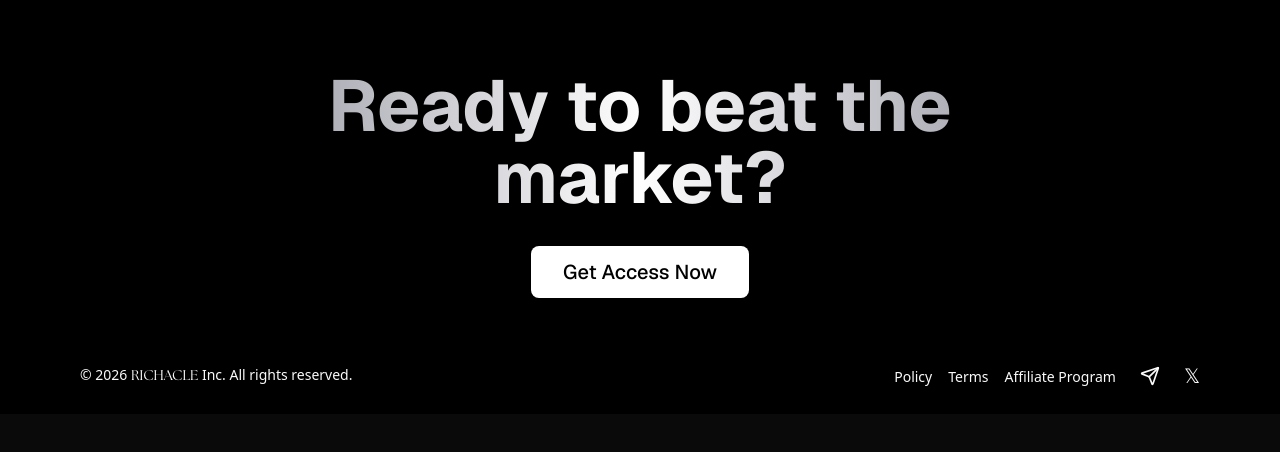
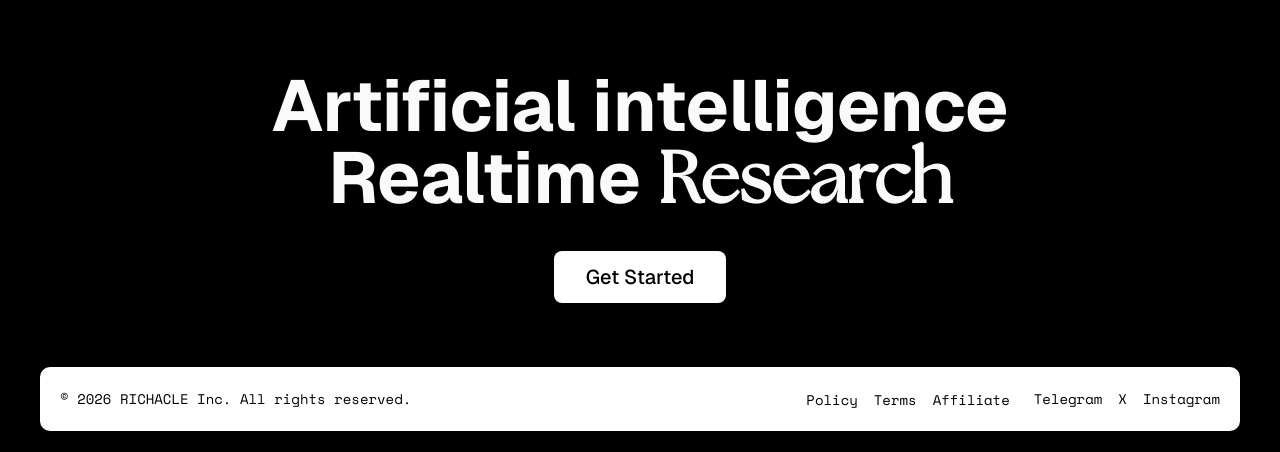
Before and after one commit to nileshunlucky/Richacle, a Next.js app in the folder client/: page / in a window 1280 px wide. Shown: the part 1552-2004 px from the top of the page. Before the commit the page ends 1966 px from the top, so only its background shows below. Built offline with nearby package versions, Linux system fonts and the light colour scheme; no server answers.

Commit message:
landing opt

```diff
--- a/client/app/globals.css
+++ b/client/app/globals.css
@@ -6,9 +6,18 @@
   font-weight: 100;
   font-style: normal;
 }
+@font-face {
+  font-family: 'spacemono Display';
+  src: url('/spacemono.ttf') format('opentype');
+  font-weight: 100;
+  font-style: normal;
+}
 
 .theseason {
   font-family: 'theseason Display', serif;
+}
+.spacemono {
+  font-family: 'spacemono Display', serif;
 }
 
 @custom-variant dark (&:is(.dark *));
--- a/client/components/Footer.tsx
+++ b/client/components/Footer.tsx
@@ -1,30 +1,29 @@
 "use client";
 import React from "react";
-import { Send, Twitter } from "lucide-react";
 import Link from "next/link";
 
 export default function Footer() {
   const year = new Date().getFullYear();
 
   return (
-    <footer className="w-full py-6 z-50 relative">
-      <div className="max-w-6xl mx-auto px-4 ">
+    <footer className="w-full py-6 z-50 relative px-10">
+      <div className="  p-5 spacemono text-black bg-white rounded-lg">
         <div className="flex flex-col md:flex-row items-center justify-between gap-4">
 
           {/* Copyright */}
           <p className="text-sm  text-center">
-            © {year} <span className="theseason">RICHACLE</span> Inc. All rights reserved.
+            © {year} <span className="">RICHACLE</span> Inc. All rights reserved.
           </p>
 
           {/* Links + social */}
-          <div className="flex items-center flex-wrap gap-6 justify-center">
+          <div className="flex md:flex-row flex-col items-center flex-wrap md:gap-6 gap-3 justify-center">
 
             {/* Links */}
             <ul className="flex items-center gap-4">
               <li>
                 <Link
                   href="/policy"
-                  className="text-sm  hover:text-white transition"
+                  className="text-sm  hover:text-black transition"
                 >
                   Policy
                 </Link>
@@ -32,7 +31,7 @@ export default function Footer() {
               <li>
                 <Link
                   href="/terms"
-                  className="text-sm  hover:text-white transition"
+                  className="text-sm  hover:text-black transition"
                 >
                   Terms
                 </Link>
@@ -40,31 +39,41 @@ export default function Footer() {
               <li>
                 <a
                   href="https://richacle.lemonsqueezy.com/affiliates"
-                  className="text-sm  hover:text-white transition"
+                  className="text-sm  hover:text-black transition"
                 >
-                  Affiliate Program
+                  Affiliate
                 </a>
               </li>
             </ul>
 
+            <div className="flex text-center text-sm items-center gap-4">
             {/* Telegram */}
             <a
               href="https://t.me/richacle"
               target="_blank"
               rel="noopener noreferrer"
-              className="flex items-center gap-2  hover:text-white transition"
+              className="flex items-center gap-2  hover:text-black transition"
             >
-              <Send size={20} />
+              Telegram
             </a>
             {/* X */}
             <a
               href="https://X.com/richacleai"
               target="_blank"
               rel="noopener noreferrer"
-              className="flex items-center gap-2 text-xl  hover:text-white transition"
+              className="flex items-center gap-2  hover:text-black transition"
             >
-              𝕏
+              X
             </a>
+            <a
+              href="https://instagram.com/richaclee"
+              target="_blank"
+              rel="noopener noreferrer"
+              className="flex items-center gap-2 hover:text-black transition"
+            >
+              Instagram
+            </a>
+            </div>
 
           </div>
         </div>
--- a/client/components/Hero.tsx
+++ b/client/components/Hero.tsx
@@ -174,17 +174,7 @@ export default function AILandingPage() {
   return (
     <div className="min-h-screen  font-sans ">
 
-{/* Fixed Glow Background - Full Width Horizon */}
-<div className="fixed inset-0 z-0 bg-[#050505]">
-  <div
-    className="absolute inset-0 opacity-60"
-    style={{
-     background: `radial-gradient(100% 50% at 50% 100%, #2cfbcd 0%, #0e7490 35%, #082f49 70%, transparent 100%)`
-    }}
-  />
-  {/* Optional: Subtle top-down fade to keep the top of the site dark */}
-  <div className="absolute inset-0 bg-gradient-to-b from-[#050505] via-transparent to-transparent opacity-90" />
-</div>
+
 
 
       <div className="relative z-50 mt-10">
@@ -427,11 +417,11 @@ export default function AILandingPage() {
       {/* Footer CTA */}
       <section className="my-10 px-6 text-center">
         <div className="max-w-3xl mx-auto">
-          <h2 className="text-3xl md:text-7xl font-bold er mb-8 bg-gradient-to-r from-zinc-400 via-white to-zinc-400 bg-clip-text text-transparent">
-            Ready to beat the market?
+          <h2 className="text-2xl md:text-7xl font-bold er mb-8 ">
+            Artificial intelligence Realtime <span className="theseason">Research</span>
           </h2>
           <div className="flex items-center justify-center gap-3 text-xs md:text-xl">
-             <Link href="/dashboard"> <Button >Get Access Now</Button></Link>
+             <Link href="/dashboard"> <Button >Get Started</Button></Link>
           </div>
         </div>
       </section>
```
Also changed, not shown: client/public/spacemono.ttf (added).
